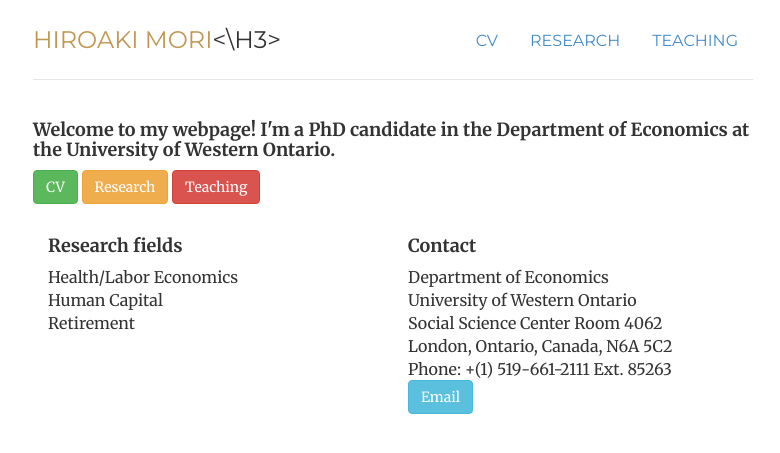
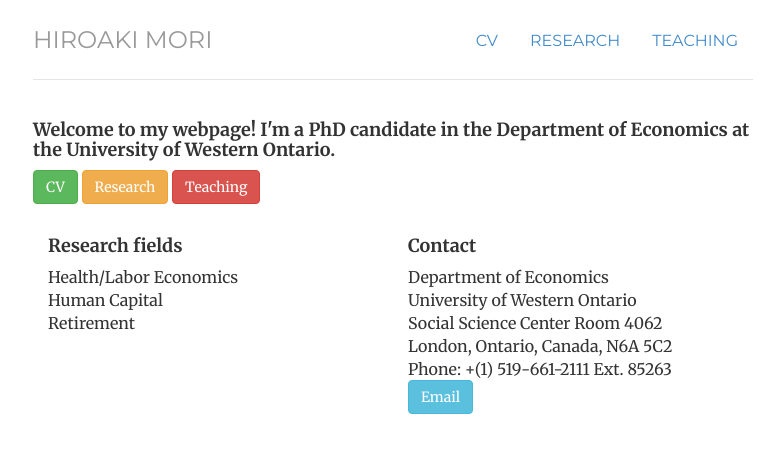
Before and after one commit to morihiroaki/morihiroaki.github.io, a Jekyll site: the page built from index.html, in a window 1280 px wide. Shown: the top 453 px of the page, without its empty margins (247-1027 px from the left). Built offline with Jekyll 4.4.1, drawn with Linux system fonts in a browser that asks for light colours.

Commit message:
Update header.html

```diff
--- a/_includes/header.html
+++ b/_includes/header.html
@@ -6,6 +6,6 @@
           </ul>
         </li>
       </ul>
-      <h3><a class="text-warning" href="/">Hiroaki Mori</a><\h3>
+      <h3><a class="text-muted" href="/">Hiroaki Mori</a></h3>
 </nav>
 </div> <!-- /header -->
```
